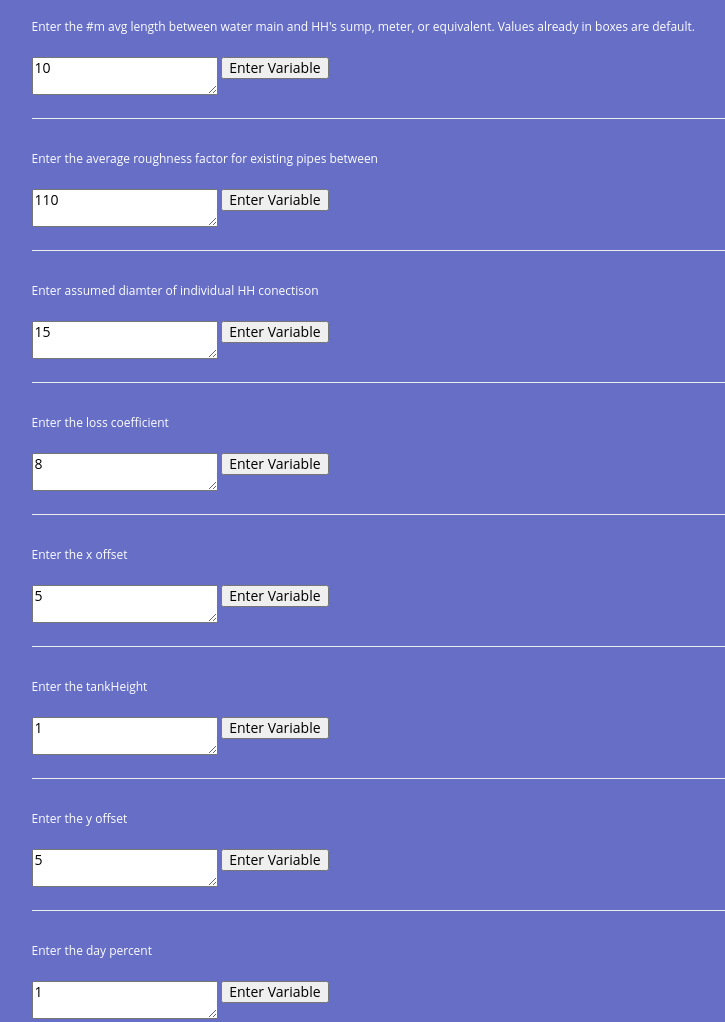
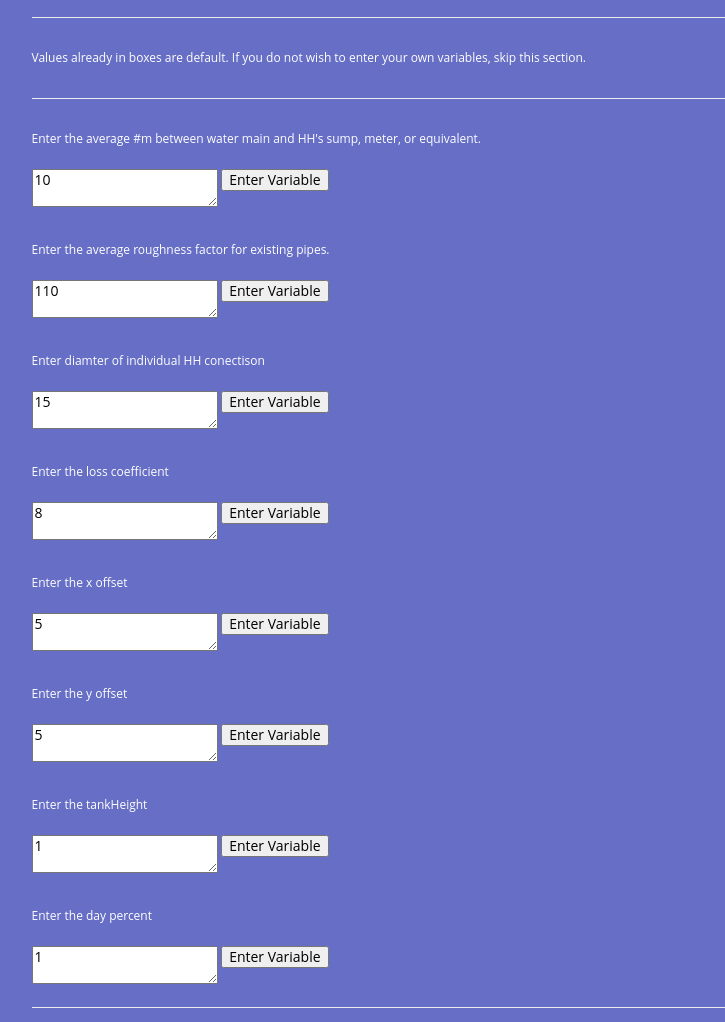
Before and after one commit to intermittent-EPANET/home, a plain HTML site: page index.html in a window 1280 px wide. Shown: the part 1581-2603 px from the top of the page, without its empty margins (136-861 px from the left). Drawn offline with Linux system fonts and the light colour scheme.

Commit message:
Update index.html

```diff
--- a/index.html
+++ b/index.html
@@ -115,8 +115,11 @@
                         // document.getElementById("testing").innerHTML =  b; //  b.toString();
                         </script>
 
-<!-----------------------------------------ONE------------------------------------------------------------------------------------------------->
-                    <h6>Enter the #m avg length between water main and HH's sump, meter, or equivalent. Values already in boxes are default.</h6>
+<!-----------------------------------------ONE------------------------------------------------------------------------------------------------->        <hr />
+
+                    <h6> Values already in boxes are default. If you do not wish to enter your own variables, skip this section.                         </h6>
+                    <hr />
+                    <h6>Enter the average #m between water main and HH's sump, meter, or equivalent.</h6>
                     <textarea id="textbox1">10</textarea> <button id="enter1">Enter Variable</button> <a download="info.txt" id="downloadlink1"                                           style="display: none"></a>
                     <p id = "pipeLengthHH"></p>
 
@@ -155,10 +158,9 @@
                         })();
 
                     </script>
-                    <hr />
 
 <!----------------------------------------------------------------------------------------------------------------------------------------->
-                    <h6>Enter the average roughness factor for existing pipes between</h6>
+                    <h6>Enter the average roughness factor for existing pipes.</h6>
                     <textarea id="textbox2">110</textarea> <button id="enter2">Enter Variable</button> <a download="info.txt" id="downloadlink2"                                           style="display: none"></a>
                     <p id = "pipeRoughHH"></p>
 
@@ -197,9 +199,8 @@
                         })();
 
                     </script>
-                    <hr />
 <!------------------------------------------------------------------------------------------------------------------------------------------>
-                    <h6>Enter assumed diamter of individual HH conectison</h6>
+                    <h6>Enter diamter of individual HH conectison</h6>
                     <textarea id="textbox3">15</textarea> <button id="enter3">Enter Variable</button> <a download="info.txt" id="downloadlink3"                                           style="display: none"></a>
                     <p id = "pipeDia"></p>
 
@@ -237,7 +238,6 @@
                         })();
 
                     </script>
-                    <hr />
 <!------------------------------------------------------------------------------------------------------------------------------------------->
                     <h6>Enter the loss coefficient</h6>
                     <textarea id="textbox4">8</textarea> <button id="enter4">Enter Variable</button> <a download="info.txt" id="downloadlink4"                                           style="display: none"></a>
@@ -277,7 +277,6 @@
                         })();
 
                     </script>
-                    <hr />
 
 <!------------------------------------------------------------------------------------------------------------------------------------------->
                     <h6>Enter the x offset</h6>
@@ -318,8 +317,47 @@
                         })();
 
                     </script>
-                    <hr />
 
+
+<!-------------------------------------------------------------------------------------------------------------------------------------------->
+                    <h6>Enter the y offset</h6>
+                    <textarea id="textbox7">5</textarea> <button id="enter7">Enter Variable</button> <a download="info.txt" id="downloadlink7"                                           style="display: none"></a>
+                    <p id = "yoff"></p>
+
+                    <script>
+                        var yoff = 5;
+                        // #m avg length between water main and HH's sump, meter, or equivalent
+                        (function () {
+                            var textFile = null,
+                                makeTextFile = function (text) {
+                                    var data = new Blob([text], {type: 'text/plain'});
+
+                                    // If we are replacing a previously generated file we need to
+                                    // manually revoke the object URL to avoid memory leaks.
+                                    if (textFile !== null) {
+                                        window.URL.revokeObjectURL(textFile);
+                                    }
+
+                                    textFile = window.URL.createObjectURL(data);
+
+                                    return textFile;
+                                };
+
+
+                        enter = document.getElementById('enter7'),
+                        textbox7 = document.getElementById('textbox7');
+
+                        yoff = textbox7.value;
+
+                        enter7.addEventListener('click', function () {
+                        var link = document.getElementById('downloadlink7');
+                        link.href = makeTextFile(textbox7.value);
+                        link.style.display = 'block';
+                        document.getElementById("yoff").innerHTML = "You entered: " + textbox7.value + " as the y offset.";
+                        }, false);
+                        })();
+
+                    </script>
 
 <!-------------------------------------------------------------------------------------------------------------------------------------------->
                     <h6>Enter the tankHeight</h6>
@@ -360,48 +398,6 @@
                         })();
 
                     </script>
-                    <hr />
-
-<!-------------------------------------------------------------------------------------------------------------------------------------------->
-                    <h6>Enter the y offset</h6>
-                    <textarea id="textbox7">5</textarea> <button id="enter7">Enter Variable</button> <a download="info.txt" id="downloadlink7"                                           style="display: none"></a>
-                    <p id = "yoff"></p>
-
-                    <script>
-                        var yoff = 5;
-                        // #m avg length between water main and HH's sump, meter, or equivalent
-                        (function () {
-                            var textFile = null,
-                                makeTextFile = function (text) {
-                                    var data = new Blob([text], {type: 'text/plain'});
-
-                                    // If we are replacing a previously generated file we need to
-                                    // manually revoke the object URL to avoid memory leaks.
-                                    if (textFile !== null) {
-                                        window.URL.revokeObjectURL(textFile);
-                                    }
-
-                                    textFile = window.URL.createObjectURL(data);
-
-                                    return textFile;
-                                };
-
-
-                        enter = document.getElementById('enter7'),
-                        textbox7 = document.getElementById('textbox7');
-
-                        yoff = textbox7.value;
-
-                        enter7.addEventListener('click', function () {
-                        var link = document.getElementById('downloadlink7');
-                        link.href = makeTextFile(textbox7.value);
-                        link.style.display = 'block';
-                        document.getElementById("yoff").innerHTML = "You entered: " + textbox7.value + " as the y offset.";
-                        }, false);
-                        })();
-
-                    </script>
-                    <hr />
 
 <!-------------------------------------------------------------------------------------------------------------------------------------------->
                     <h6>Enter the day percent</h6>
```
